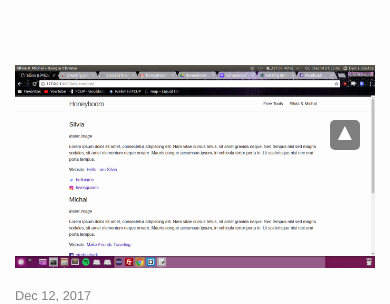
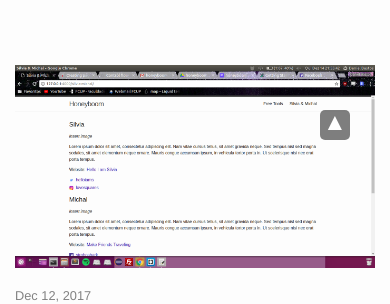
Before and after one commit to Honeyboom/honeyboom.github.io, a Jekyll site: the page built from free-tools.md, in a window 390 px wide. Shown: the part 720-1024 px from the top of the page. Built offline with Jekyll 4.4.1, drawn with Linux system fonts in a browser that asks for light colours.

Commit message:
repositioned back to top button on mobile

```diff
--- a/_sass/minima/_layout.scss
+++ b/_sass/minima/_layout.scss
@@ -419,8 +419,8 @@
   opacity: 0.5;
   cursor: pointer;
 	@include media-query($on-palm) {
-		right: $spacing-unit;
-  	bottom: $spacing-unit;
+		right: $big-spacing-unit;
+  	bottom: $big-spacing-unit;
 		width: 30px;
 		height: 30px;
 	}
```
